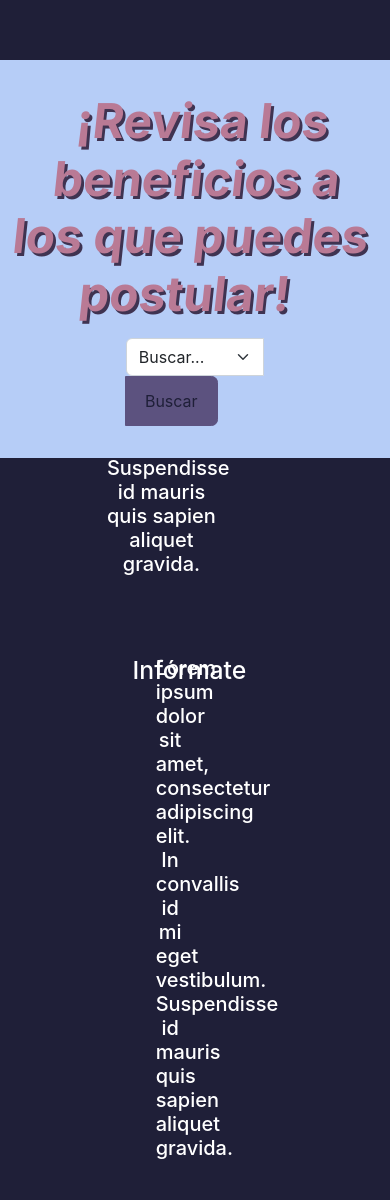
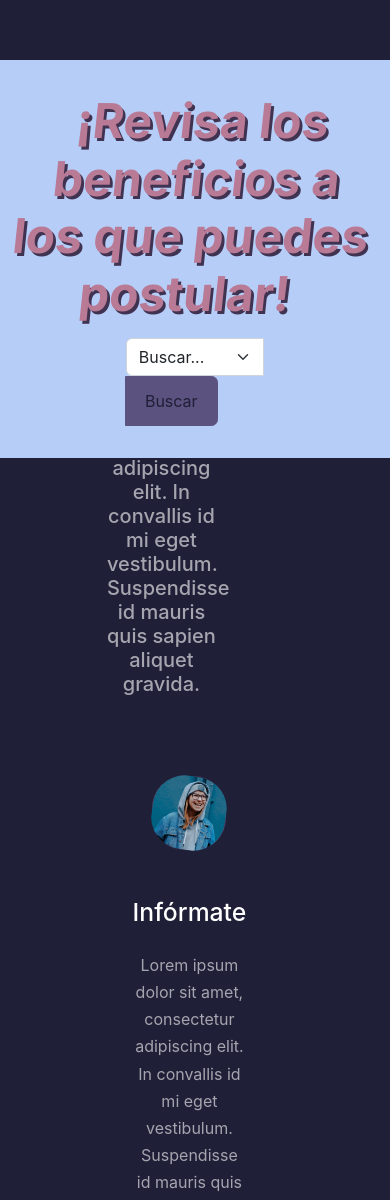
Before and after one commit to Momo-Gomez/preselecciones-app, a React (Create React App) app in the folder client/: page / in a window 390 px wide. Shown: the part 784-1984 px from the top of the page. Built offline with nearby package versions, Linux system fonts and the light colour scheme.

Commit message:
intento de arreglo de about

```diff
--- a/client/src/views/Home/About/about.css
+++ b/client/src/views/Home/About/about.css
@@ -1,20 +1,18 @@
-.about-tittle {
-    position: static;
-}
-
 .about__container {
     display: grid;
     grid-template-columns: 30% 50%;
-    gap: 10%;
+    gap: 15%;
 }
 
 .about__list {
+    margin-top: 2rem;
     width: 100%;
     aspect-ratio: 1/1;
     border-radius: 2rem;
     background: linear-gradient(45deg, transparent, var(--color-primary),transparent);
     display: grid;
-    place-items: center; }
+    place-items: center;
+}
 
 .about__list-img {
     border-radius: 2rem;
@@ -26,3 +24,39 @@
 .about__list-img:hover {
     transform: rotate(0deg);
 }
+
+.about__content p {
+    margin: 2rem 0 2.6rem;
+    color: var(--color-light);
+}
+
+@media screen and (max-width: 1024px) {
+    .about__container {
+        grid-template-columns: 1fr;
+        gap: 0;
+    }
+
+    .about__list {
+        width: 50%;
+        margin: 2rem auto 4rem;
+    }
+
+    .about__content p {
+        margin: 1rem 0 1.5rem;
+    }
+}
+
+@media screen and (max-width: 600px) {
+    .about__list {
+        width: 65%;
+        margin: 0 auto 3rem;
+    }
+
+    .about__content {
+        text-align: center;
+    }
+
+    .about__content p {
+        margin: 1.5rem 0;
+    }
+}
--- a/client/src/views/Home/About/about.js
+++ b/client/src/views/Home/About/about.js
@@ -1,43 +1,58 @@
 import React from "react";
-import './about.css'
+import "./about.css";
 
-import LIST from '../../../assets/about.jpg'
-import FORM from '../../../assets/about.jpg'
+import LIST from "../../../assets/about.jpg";
+import FORM from "../../../assets/about.jpg";
 
 const About = () => {
   return (
-        <div class= 'container'>
-            <div className='about-tittle'>
+    <div class="container">
+      <section id="about">
         <h2>Haz tus postulaciones de manera sencilla</h2>
-                <h5>Lorem ipsum dolor sit amet, consectetur adipiscing elit. In convallis id mi eget vestibulum. Suspendisse id mauris quis sapien aliquet gravida.</h5>
-            </div>
+        <h5>
+          Lorem ipsum dolor sit amet, consectetur adipiscing elit. In convallis
+          id mi eget vestibulum. Suspendisse id mauris quis sapien aliquet
+          gravida.
+        </h5>
 
         <section>
           <div className="container about__container">
-                    <h2>Infórmate</h2>
-                    <h5>Lorem ipsum dolor sit amet, consectetur adipiscing elit. In convallis id mi eget vestibulum. Suspendisse id mauris quis sapien aliquet gravida.</h5>
             <div className="about__list">
               <div className="about__list-img">
-                        <img src={LIST} alt="List About"/>
+                <img src={LIST} alt="List About" />
+              </div>
+            </div>
+
+            <div className="about__content">
+              <h2>Infórmate</h2>
+              <p>
+                Lorem ipsum dolor sit amet, consectetur adipiscing elit. In
+                convallis id mi eget vestibulum. Suspendisse id mauris quis
+                sapien aliquet gravida.
+              </p>
+            </div>
+
+            <div className="container about__container">
+              <div className="about__list">
+                <div className="about__list-img">
+                  <img src={FORM} alt="List About" />
                 </div>
               </div>
             </div>
-            </section>
 
-            <section>
-                <div className="container about__container">
+            <div className="about__content">
               <h2>Sube</h2>
-                <h5>Lorem ipsum dolor sit amet, consectetur adipiscing elit. In convallis id mi eget vestibulum. Suspendisse id mauris quis sapien aliquet gravida.</h5>
-                <div className="about__list">
-                    <div className="about__list-img">
-                    <img src={FORM} alt="List About"/>
-                    </div>
+              <p>
+                Lorem ipsum dolor sit amet, consectetur adipiscing elit. In
+                convallis id mi eget vestibulum. Suspendisse id mauris quis
+                sapien aliquet gravida.
+              </p>
             </div>
           </div>
         </section>
-
+      </section>
     </div>
-    )
-}
+  );
+};
 
 export default About;
```
Lines whose indentation alone changed are shown as unchanged.
